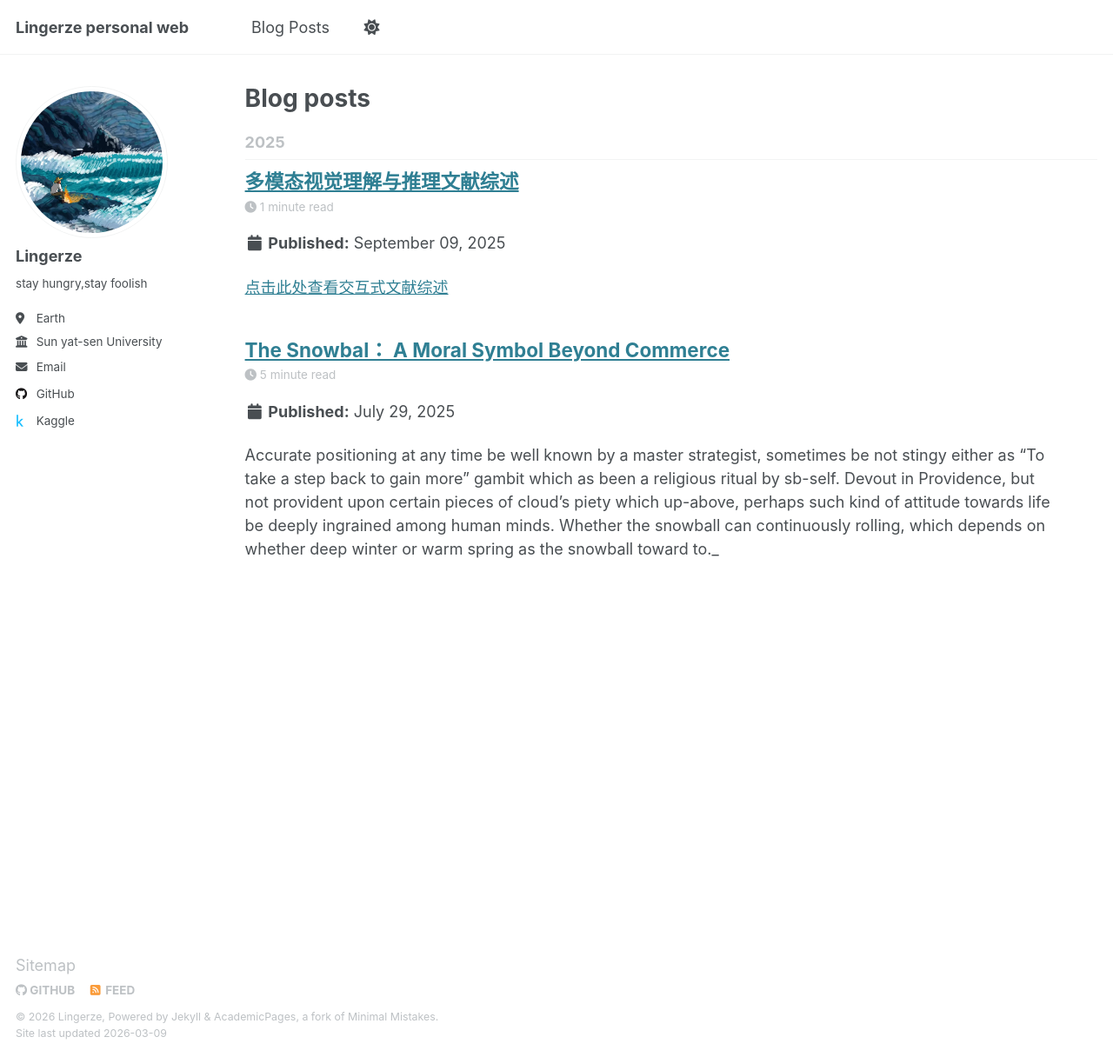
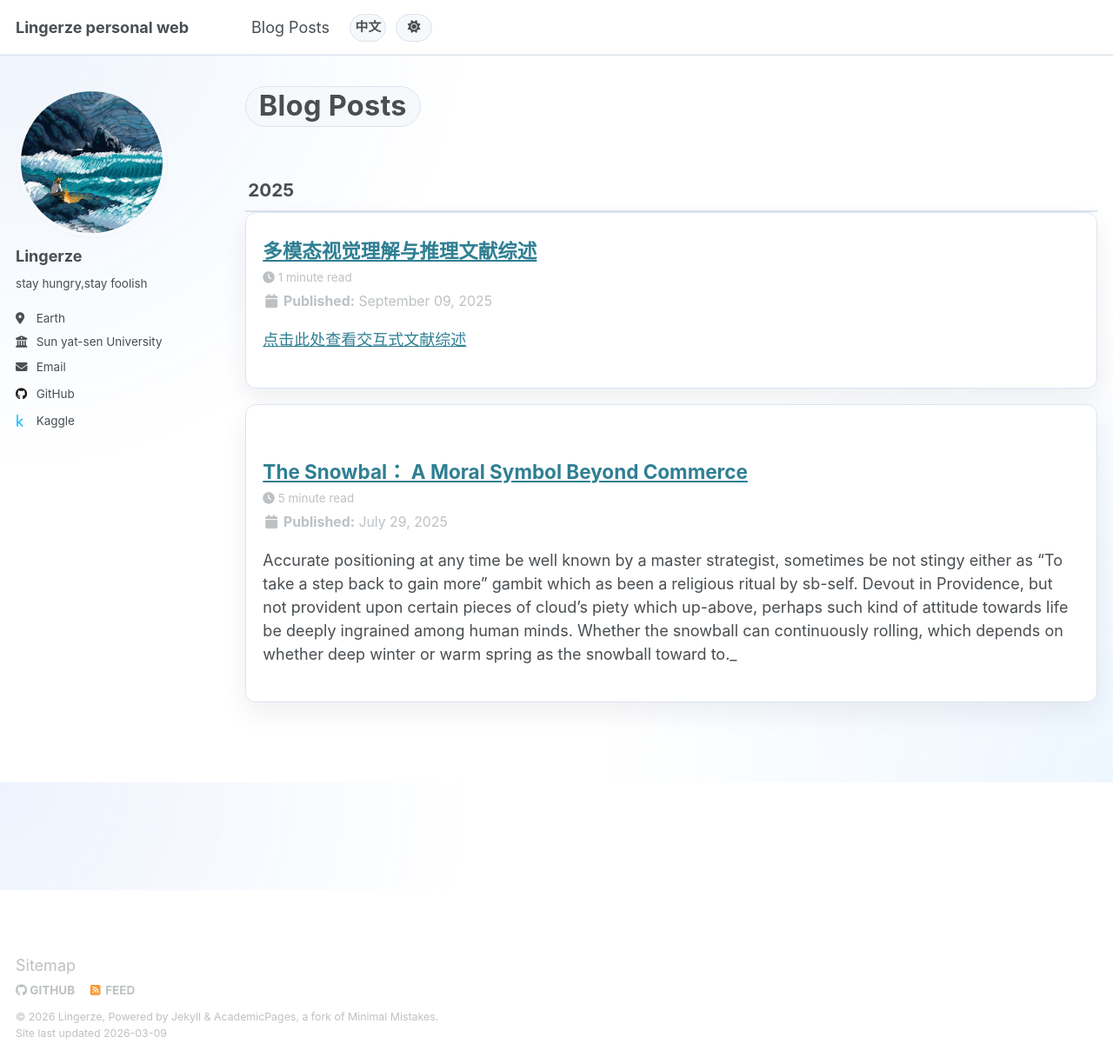
Before and after one commit to lingerze/lingerze.github.io, a Jekyll site: the page built from _pages/year-archive.html, in a window 1280 px wide and 1216 px high. Shown: the whole window at 87% size. Built offline with Jekyll 4.4.1, drawn with Linux system fonts in a browser that asks for light colours.

Commit message:
ui improvement

```diff
--- a/_includes/archive-single.html
+++ b/_includes/archive-single.html
@@ -43,13 +43,13 @@
         {% elsif post.collection == 'publications' %}
           <p>Published in <i>{{ post.venue }}</i>, {{ post.date | default: "1900-01-01" | date: "%Y" }} </p>
         {% elsif post.date %}
-         <p class="page__date"><strong><i class="fa fa-fw fa-calendar" aria-hidden="true"></i> {{ site.data.ui-text[site.locale].date_label | default: "Published:" }}</strong> <time datetime="{{ post.date | default: "1900-01-01" | date_to_xmlschema }}">{{ post.date | default: "1900-01-01" | date: "%B %d, %Y" }}</time></p>
+         <p class="page__date"><strong><i class="fa fa-fw fa-calendar" aria-hidden="true"></i> <span data-i18n-key="published_label">{{ site.data.ui-text[site.locale].date_label | default: "Published:" }}</span></strong> <time datetime="{{ post.date | default: "1900-01-01" | date_to_xmlschema }}">{{ post.date | default: "1900-01-01" | date: "%B %d, %Y" }}</time></p>
         {% endif %}
 
     {% if post.excerpt and site.read_more != 'enabled' %}
     <p class="archive__item-excerpt" itemprop="description">{{ post.excerpt | markdownify }}</p>
     {% elsif post.excerpt and site.read_more == 'enabled' %}
-    <p class="archive__item-excerpt" itemprop="description"><p>{{ post.excerpt | markdownify | remove: '<p>' | remove: '</p>' }}<strong><a href="{{ base_path }}{{ post.url }}" rel="permalink"> Read more</a></strong></p></p>
+    <p class="archive__item-excerpt" itemprop="description">{{ post.excerpt | markdownify | remove: '<p>' | remove: '</p>' }} <strong><a href="{{ base_path }}{{ post.url }}" rel="permalink" data-i18n-key="read_more_label">Read more</a></strong></p>
     {% endif %}
 
     {% if post.citation and post.paperurl and post.slidesurl %}
--- a/_includes/masthead.html
+++ b/_includes/masthead.html
@@ -13,8 +13,11 @@
             {% else %}
               {% assign domain = base_path %}
             {% endif %}
-            <li class="masthead__menu-item"><a href="{{ domain }}{{ link.url }}">{{ link.title }}</a></li>
+            <li class="masthead__menu-item"><a href="{{ domain }}{{ link.url }}" data-nav-url="{{ link.url }}">{{ link.title }}</a></li>
           {% endfor %}
+          <li id="language-toggle" class="masthead__menu-item persist tail">
+            <a role="button" aria-label="Toggle language" title="中英文切换">中文</a>
+          </li>
           <li id="theme-toggle" class="masthead__menu-item persist tail">
             <a><i id="theme-icon" class="fa-solid fa-sun" aria-hidden="true" title="toggle theme"></i></a>
           </li>
--- a/_includes/scripts.html
+++ b/_includes/scripts.html
@@ -1,3 +1,64 @@
 <script src="{{ base_path }}/assets/js/main.min.js"></script>
 
+<script>
+	(function () {
+		var dictionary = {
+			en: {
+				blog_posts_nav: "Blog Posts",
+				blog_posts_title: "Blog Posts",
+				published_label: "Published:",
+				read_more_label: "Read more"
+			},
+			zh: {
+				blog_posts_nav: "博客文章",
+				blog_posts_title: "博客文章",
+				published_label: "发布时间：",
+				read_more_label: "阅读更多"
+			}
+		};
+
+		function getText(key, lang, fallback) {
+			return (dictionary[lang] && dictionary[lang][key]) || fallback;
+		}
+
+		function applyLanguage(lang) {
+			var selected = (lang === "zh") ? "zh" : "en";
+			document.documentElement.setAttribute("lang", selected === "zh" ? "zh-CN" : "en");
+			document.documentElement.setAttribute("data-language", selected);
+			localStorage.setItem("language", selected);
+
+			var languageToggle = document.querySelector("#language-toggle a");
+			if (languageToggle) {
+				languageToggle.textContent = selected === "zh" ? "EN" : "中文";
+			}
+
+			document.querySelectorAll("[data-nav-url]").forEach(function (node) {
+				var navUrl = node.getAttribute("data-nav-url");
+				if (navUrl === "/year-archive/") {
+					node.textContent = getText("blog_posts_nav", selected, node.textContent);
+				}
+			});
+
+			document.querySelectorAll("[data-i18n-key]").forEach(function (node) {
+				var key = node.getAttribute("data-i18n-key");
+				node.textContent = getText(key, selected, node.textContent);
+			});
+		}
+
+		document.addEventListener("DOMContentLoaded", function () {
+			var initialLanguage = localStorage.getItem("language") || "en";
+			applyLanguage(initialLanguage);
+
+			var languageToggle = document.querySelector("#language-toggle");
+			if (languageToggle) {
+				languageToggle.addEventListener("click", function (event) {
+					event.preventDefault();
+					var currentLanguage = document.documentElement.getAttribute("data-language") || "en";
+					applyLanguage(currentLanguage === "zh" ? "en" : "zh");
+				});
+			}
+		});
+	})();
+</script>
+
 {% include analytics.html %}
--- a/_layouts/archive.html
+++ b/_layouts/archive.html
@@ -17,7 +17,11 @@ layout: default
 
   <div class="archive">
     {% unless page.header.overlay_color or page.header.overlay_image %}
-      <h1 class="page__title">{{ page.title }}</h1>
+      {% if page.url == "/year-archive/" %}
+        <h1 class="page__title" data-i18n-key="blog_posts_title">{{ page.title }}</h1>
+      {% else %}
+        <h1 class="page__title">{{ page.title }}</h1>
+      {% endif %}
     {% endunless %}
     {{ content }}
   </div>
--- a/_pages/year-archive.html
+++ b/_pages/year-archive.html
@@ -1,7 +1,7 @@
 ---
 layout: archive
 permalink: /year-archive/
-title: "Blog posts"
+title: "Blog Posts"
 author_profile: true
 redirect_from:
   - /wordpress/blog-posts/
--- /dev/null
+++ b/_sass/layout/_ui-enhance.scss
@@ -0,0 +1,169 @@
+/* ==========================================================================
+   UI ENHANCEMENTS
+   ========================================================================== */
+
+:root {
+  --ui-surface: #ffffff;
+  --ui-surface-soft: #f6f8fb;
+  --ui-ring: #dbe4ef;
+  --ui-shadow: 0 12px 30px rgba(23, 35, 58, 0.07);
+  --ui-shadow-hover: 0 18px 38px rgba(23, 35, 58, 0.12);
+  --ui-accent: #1f6feb;
+}
+
+html[data-theme="dark"] {
+  --ui-surface: #202327;
+  --ui-surface-soft: #2a2f35;
+  --ui-ring: #3a4047;
+  --ui-shadow: 0 12px 30px rgba(0, 0, 0, 0.35);
+  --ui-shadow-hover: 0 18px 38px rgba(0, 0, 0, 0.5);
+  --ui-accent: #8fb8ff;
+}
+
+body {
+  background-image: radial-gradient(circle at 0% 0%, rgba(31, 111, 235, 0.08), transparent 35%),
+    radial-gradient(circle at 100% 100%, rgba(10, 132, 255, 0.07), transparent 38%);
+  background-attachment: fixed;
+}
+
+.masthead {
+  backdrop-filter: blur(8px);
+  background: color-mix(in srgb, var(--global-bg-color) 92%, #ffffff 8%);
+  border-bottom: 1px solid var(--ui-ring);
+}
+
+.greedy-nav {
+  .visible-links {
+    li {
+      &.tail a {
+        margin: 0 0.3rem;
+      }
+    }
+
+    #language-toggle,
+    #theme-toggle {
+      a {
+        min-width: 42px;
+        height: 32px;
+        display: inline-flex;
+        align-items: center;
+        justify-content: center;
+        border: 1px solid var(--ui-ring);
+        border-radius: 999px;
+        background: var(--ui-surface-soft);
+        font-size: 0.82rem;
+        font-weight: 700;
+        letter-spacing: 0.01em;
+        transition: all 0.2s ease;
+      }
+
+      a:hover {
+        background: var(--ui-accent);
+        color: #fff;
+        border-color: var(--ui-accent);
+        transform: translateY(-1px);
+      }
+    }
+  }
+}
+
+.page {
+  border-radius: 14px;
+}
+
+.archive {
+  .page__title {
+    display: inline-flex;
+    align-items: center;
+    gap: 0.5rem;
+    margin-bottom: 1.4rem;
+    padding: 0.35rem 0.85rem;
+    border: 1px solid var(--ui-ring);
+    border-radius: 999px;
+    background: var(--ui-surface-soft);
+    font-size: clamp(1.3rem, 2.6vw, 1.8rem);
+    font-weight: 700;
+    letter-spacing: 0.01em;
+  }
+}
+
+.archive__subtitle {
+  margin-top: 2rem;
+  padding-left: 0.2rem;
+  font-size: 1.15rem;
+  color: var(--global-text-color);
+  border-bottom: 2px solid var(--ui-ring);
+}
+
+.list__item {
+  padding-right: 0;
+
+  @include breakpoint($medium) {
+    padding-right: 0;
+  }
+
+  @include breakpoint($large) {
+    padding-right: 0;
+  }
+
+  @include breakpoint($x-large) {
+    padding-right: 0;
+  }
+}
+
+.archive .list__item {
+  margin: 0 0 1rem;
+
+  .archive__item {
+    padding: 1rem 1.1rem;
+    border: 1px solid var(--ui-ring);
+    border-radius: 12px;
+    background: var(--ui-surface);
+    box-shadow: var(--ui-shadow);
+    transition: transform 0.2s ease, box-shadow 0.2s ease;
+  }
+
+  .archive__item:hover {
+    transform: translateY(-2px);
+    box-shadow: var(--ui-shadow-hover);
+  }
+
+  .archive__item-title {
+    font-size: clamp(1.05rem, 2.2vw, 1.25rem);
+    margin-bottom: 0.4rem;
+  }
+
+  .page__date {
+    margin: 0.35rem 0 0.45rem;
+    font-size: 0.88rem;
+    color: var(--global-text-color-light);
+  }
+
+  .archive__item-excerpt {
+    margin-top: 0.35rem;
+    line-height: 1.75;
+  }
+
+  a[data-i18n-key="read_more_label"] {
+    display: inline-flex;
+    align-items: center;
+    margin-top: 0.2rem;
+    padding: 0.2rem 0.55rem;
+    border-radius: 999px;
+    background: color-mix(in srgb, var(--ui-accent) 14%, transparent);
+    text-decoration: none;
+  }
+}
+
+@media (max-width: 767px) {
+  .greedy-nav .visible-links #language-toggle a,
+  .greedy-nav .visible-links #theme-toggle a {
+    min-width: 36px;
+    height: 28px;
+    font-size: 0.75rem;
+  }
+
+  .archive .list__item .archive__item {
+    padding: 0.85rem 0.9rem;
+  }
+}
--- a/assets/css/main.scss
+++ b/assets/css/main.scss
@@ -35,6 +35,7 @@
     "layout/page",
     "layout/archive",
     "layout/sidebar",
+    "layout/ui-enhance",
 
     "vendor/font-awesome/fontawesome",
     "vendor/font-awesome/solid",
```
